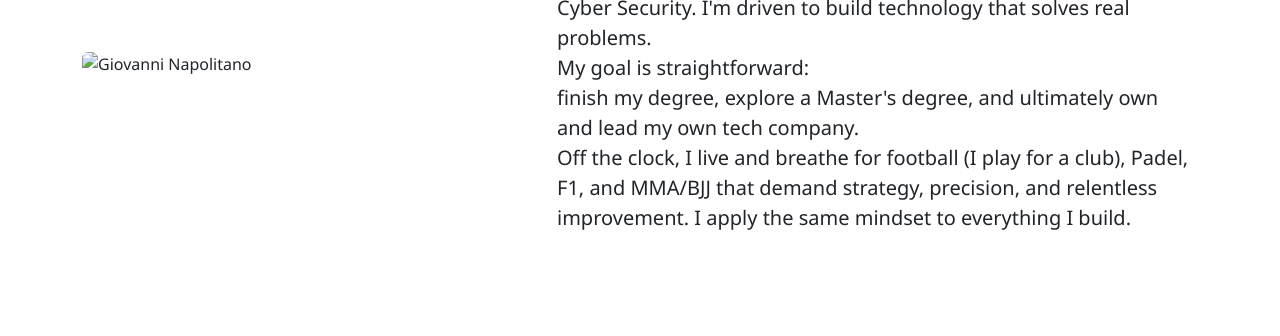
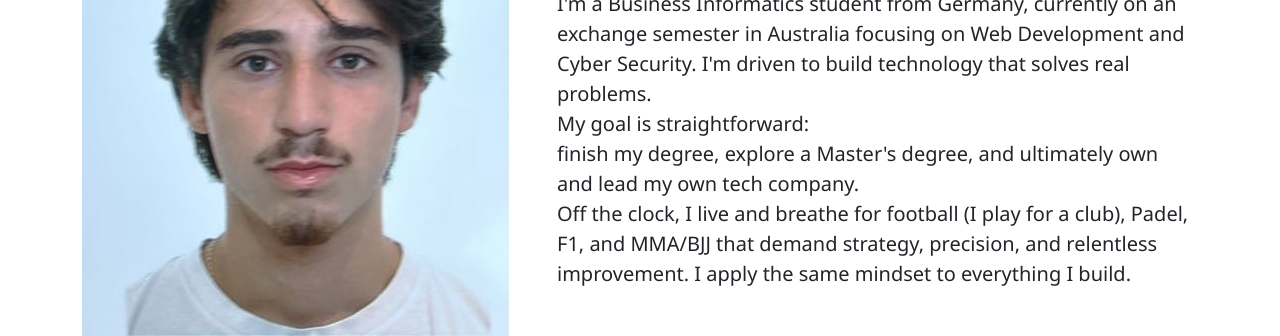
Before and after one commit to giovanninpt/MyPortfolio, a plain HTML site: page index.html in a window 1280 px wide. Shown: the part 227-563 px from the top of the page. Drawn offline with nearby package versions, Linux system fonts and the light colour scheme.

Commit message:
Update index.html

```diff
--- a/index.html
+++ b/index.html
@@ -40,7 +40,7 @@
     <section class="container py-5">
         <div class="row align-items-center g-4">
             <div class="col-md-5">
-                <img src="img/ich.jpeg" alt="Giovanni Napolitano" class="img-fluid rounded">
+                <img src="ich.jpeg" alt="Giovanni Napolitano" class="img-fluid rounded">
             </div>
             <div class="col-md-7">
                 <h1>Hello, I'm <span class="name-highlight">Giovanni Napolitano</span></h1>
```
